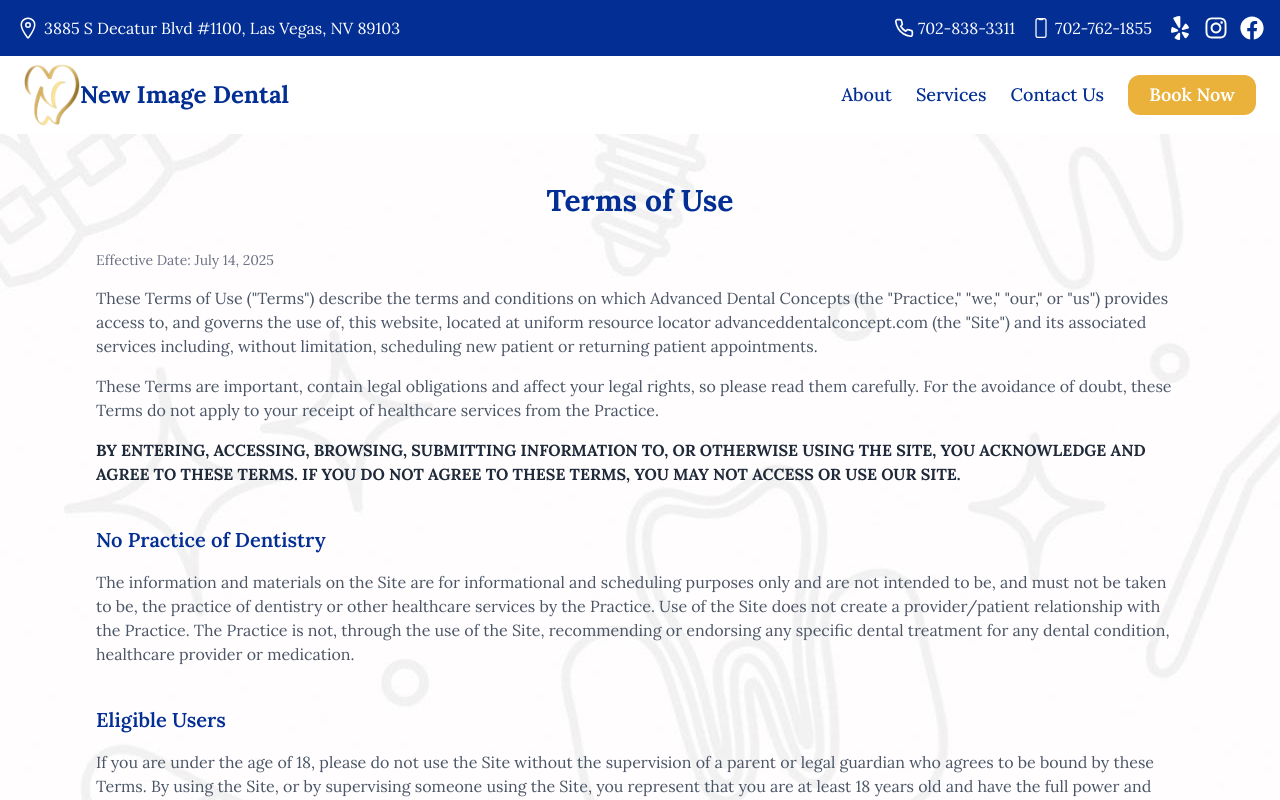
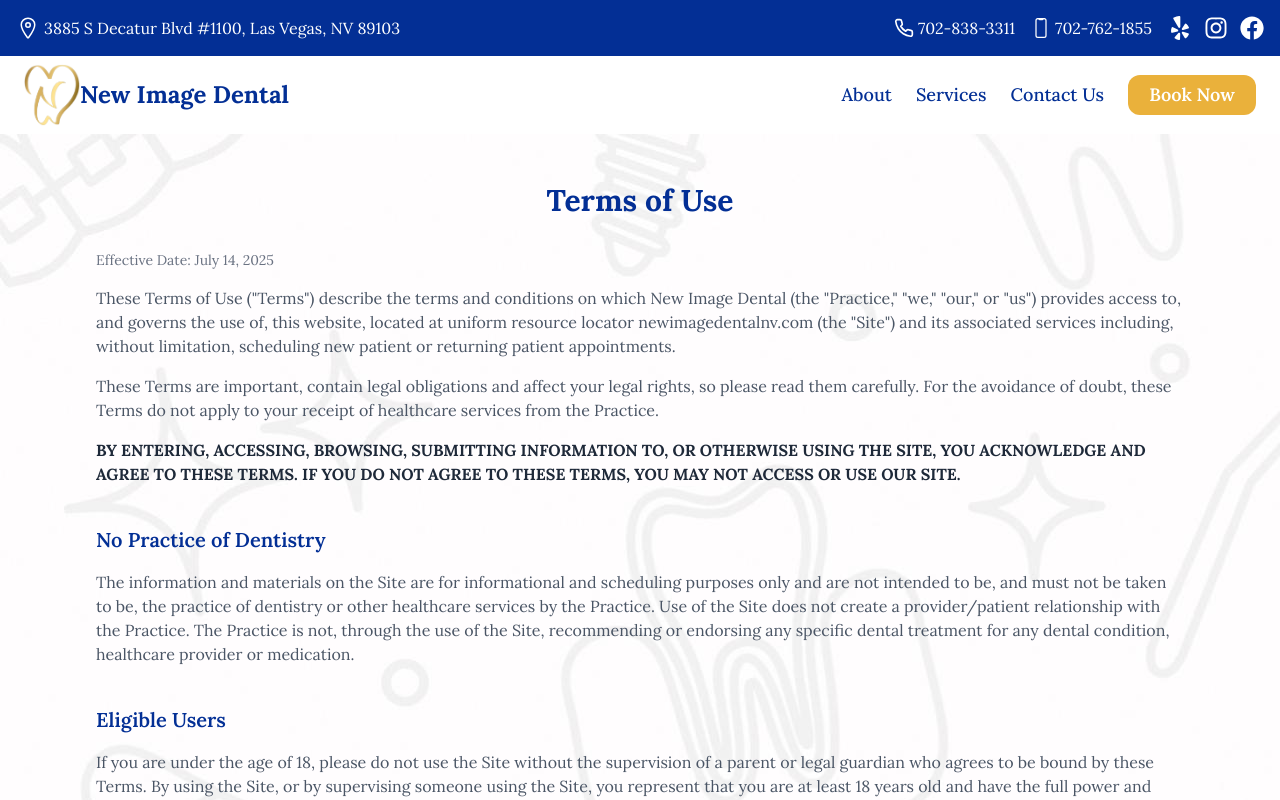
Before and after one commit to Noahcap73/new-image-dental, a Next.js app: page /terms-of-use in a window 1280 px wide. Shown: the top 800 px of the page. Built offline with nearby package versions, Linux system fonts and the light colour scheme.

Commit message:
Update Terms of Use page with new practice name and website URL

```diff
--- a/src/app/terms-of-use/page.tsx
+++ b/src/app/terms-of-use/page.tsx
@@ -15,12 +15,11 @@ export default function TermsOfUsePage() {
       <p className="mb-4 text-sm text-gray-500">Effective Date: July 14, 2025</p>
 
       <p className="mb-4 text-sm text-gray-600 lg:text-base">
-        These Terms of Use (&quot;Terms&quot;) describe the terms and conditions on which Advanced
-        Dental Concepts (the &quot;Practice,&quot; &quot;we,&quot; &quot;our,&quot; or
-        &quot;us&quot;) provides access to, and governs the use of, this website, located at uniform
-        resource locator advanceddentalconcept.com (the &quot;Site&quot;) and its associated
-        services including, without limitation, scheduling new patient or returning patient
-        appointments.
+        These Terms of Use (&quot;Terms&quot;) describe the terms and conditions on which New Image
+        Dental (the &quot;Practice,&quot; &quot;we,&quot; &quot;our,&quot; or &quot;us&quot;)
+        provides access to, and governs the use of, this website, located at uniform resource
+        locator newimagedentalnv.com (the &quot;Site&quot;) and its associated services including,
+        without limitation, scheduling new patient or returning patient appointments.
       </p>
 
       <p className="mb-4 text-sm text-gray-600 lg:text-base">
```
